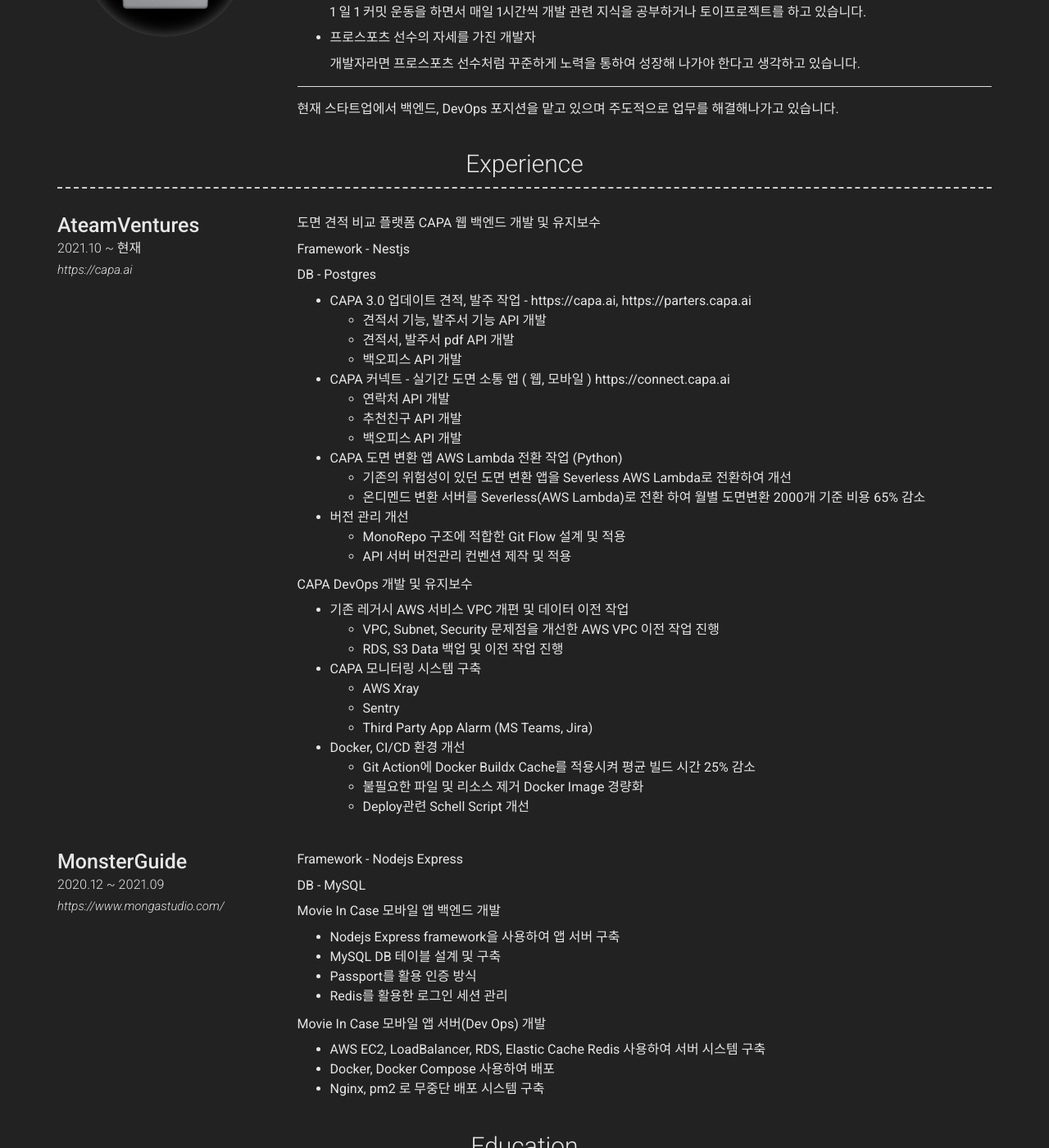
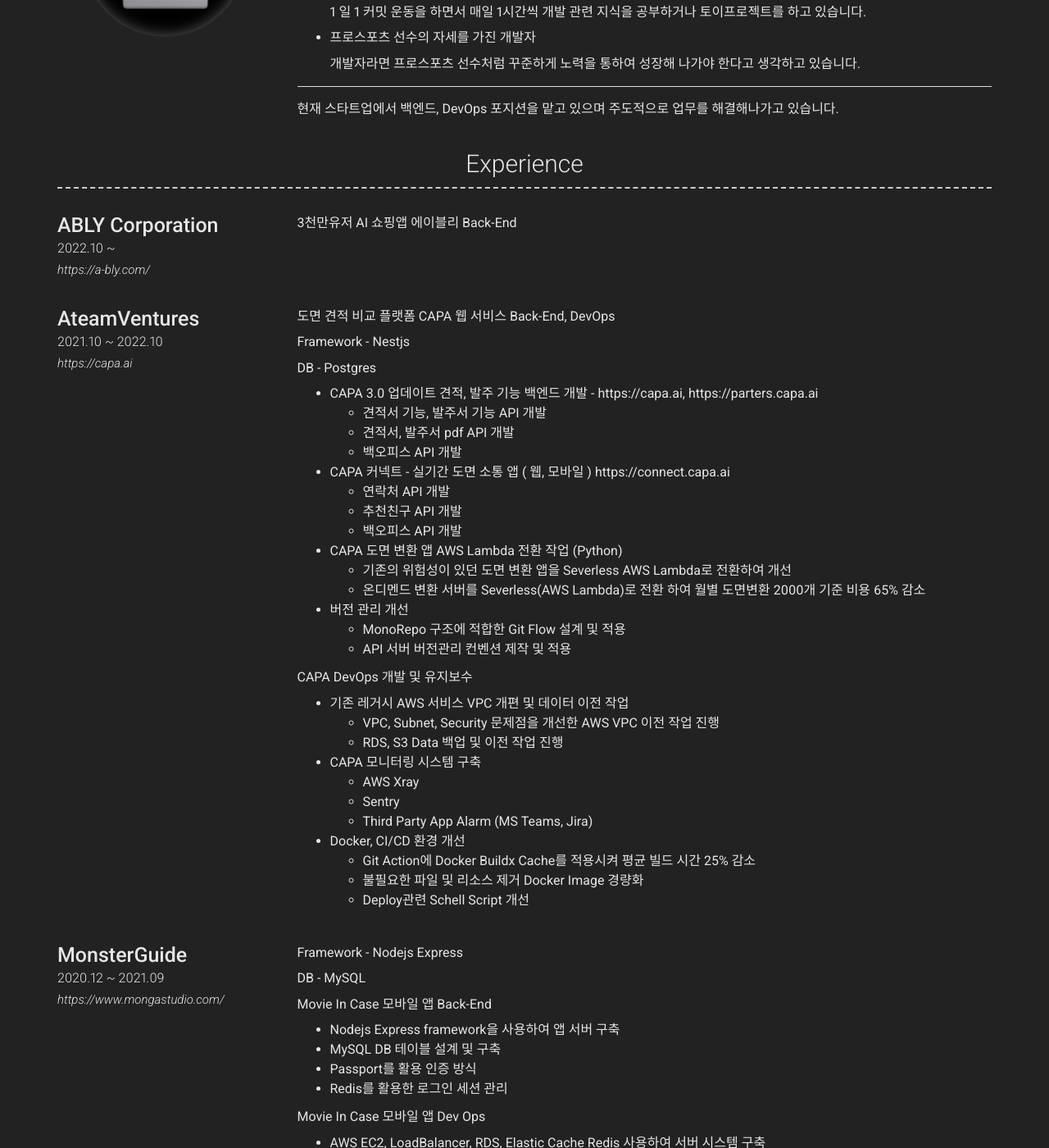
Before and after one commit to gwon713/gwon713.github.io, a Jekyll site: the page built from index.md, in a window 1280 px wide and 1400 px high, scrolled down 457 px. Shown: the whole window at 82% size. Built offline with Jekyll 4.4.1, drawn with Linux system fonts in a browser that asks for light colours; nearby versions of some CDN libraries.

Commit message:
update 20221011 Experience Update

```diff
--- a/_config.yml
+++ b/_config.yml
@@ -75,17 +75,23 @@ content:
     layout: list
     content:
       - layout: left
+        title: ABLY Corporation
+        caption: 2022.10 ~
+        link: https://a-bly.com/
+        description: |
+          3천만유저 AI 쇼핑앱 에이블리 Back-End
+      - layout: left
         title: AteamVentures
-        caption: 2021.10 ~ 현재
+        caption: 2021.10 ~ 2022.10
         link: https://capa.ai
         description: |
-          도면 견적 비교 플랫폼 CAPA 웹 백엔드 개발 및 유지보수
+          도면 견적 비교 플랫폼 CAPA 웹 서비스 Back-End, DevOps
 
           Framework - Nestjs
 
           DB - Postgres
 
-          - CAPA 3.0 업데이트 견적, 발주 작업 - https://capa.ai, https://parters.capa.ai
+          - CAPA 3.0 업데이트 견적, 발주 기능 백엔드 개발 - https://capa.ai, https://parters.capa.ai
             - 견적서 기능, 발주서 기능 API 개발
             - 견적서, 발주서 pdf API 개발
             - 백오피스 API 개발
@@ -123,18 +129,18 @@ content:
         title: MonsterGuide
         caption: 2020.12 ~ 2021.09
         link: https://www.mongastudio.com/
-        description: | # this will include new lines to allow paragraphs
+        description: |
           Framework - Nodejs Express
 
           DB - MySQL
 
-          Movie In Case 모바일 앱 백엔드 개발
+          Movie In Case 모바일 앱 Back-End
           - Nodejs Express framework을 사용하여 앱 서버 구축
           - MySQL DB 테이블 설계 및 구축
           - Passport를 활용 인증 방식
           - Redis를 활용한 로그인 세션 관리
 
-          Movie In Case 모바일 앱 서버(Dev Ops) 개발
+          Movie In Case 모바일 앱 Dev Ops
           - AWS EC2, LoadBalancer, RDS, Elastic Cache Redis 사용하여 서버 시스템 구축
           - Docker, Docker Compose 사용하여 배포
           - Nginx, pm2 로 무중단 배포 시스템 구축
```
